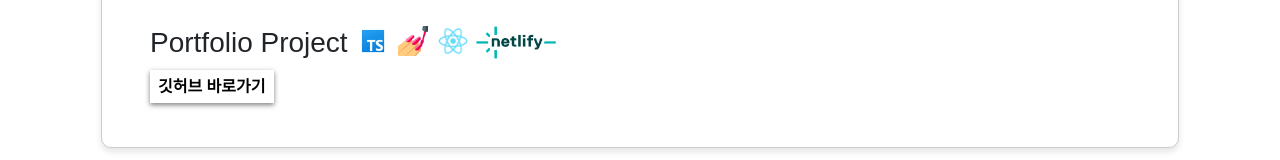
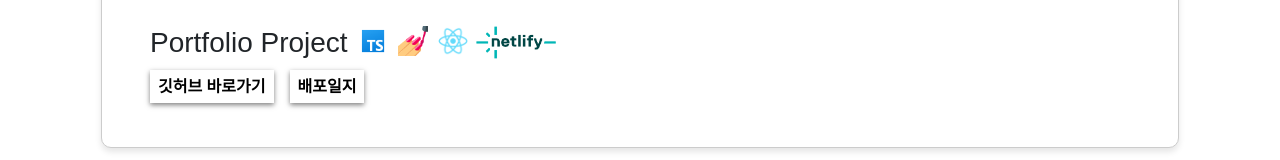
Before and after one commit to iamjiheehan/type-project, a React (Create React App) app: page / in a window 1280 px wide. Shown: the part 3948-4108 px from the top of the page. Built offline with nearby package versions, Linux system fonts and the light colour scheme; a web font is replaced by a local one.

Commit message:
[Update]배포일지 추가

```diff
--- a/src/components/project.tsx
+++ b/src/components/project.tsx
@@ -106,7 +106,8 @@ export default function Project(): JSX.Element {
                             <img style={iconStyle} src={reactIco} alt="react" />
                             <img style={{ ...iconStyle, width: '5rem', marginBottom:'1rem', marginLeft:'0.5rem'}} src={netlify} alt="netlify" />
                         </div>
-                        <StyledLink href="https://the-unbook-club.web.app/" target="_blank">깃허브 바로가기</StyledLink>
+                        <StyledLink href="https://github.com/iamjiheehan/type-project" target="_blank">깃허브 바로가기</StyledLink>
+                        <StyledLink href="https://hans-j.tistory.com/217" target="_blank">배포일지</StyledLink>
                     </>
                 </div>
             </div>
```
